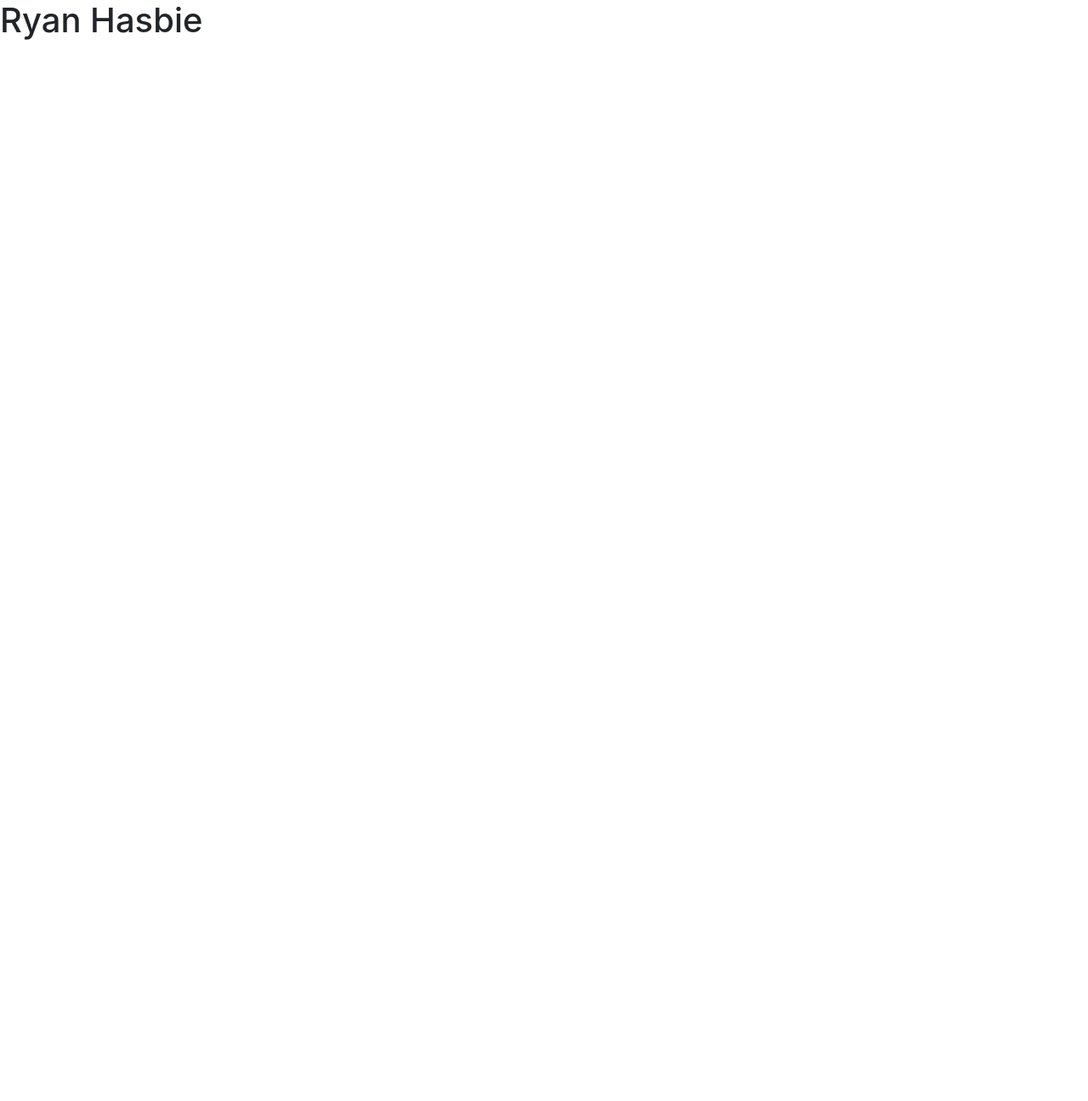
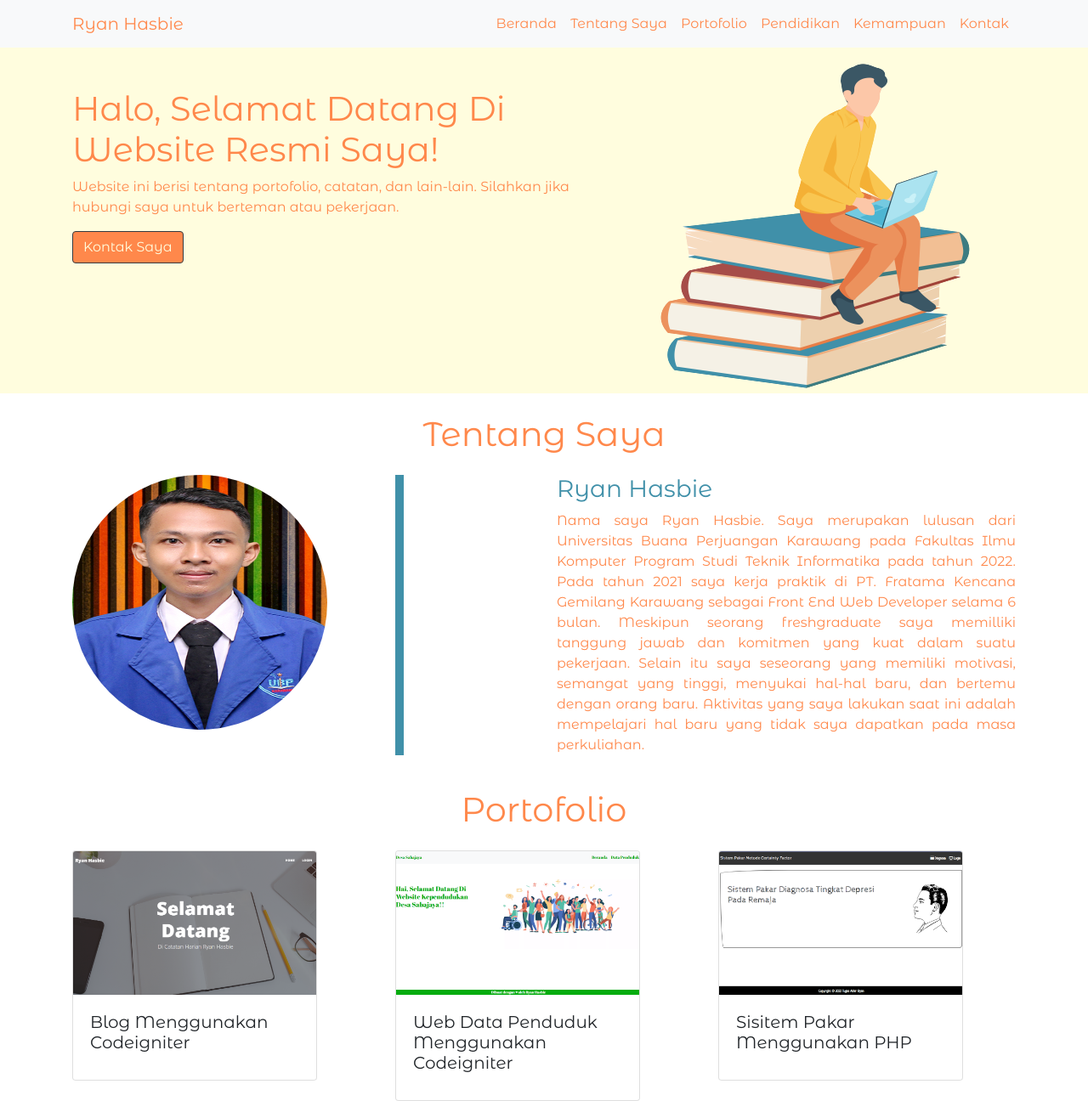
Before and after one commit to ryanhasbie/ryanhasbie.github.io, a plain HTML site: page index.html in a window 1280 px wide. Shown: the whole page at 85% size. Before the commit the page ends 800 px from the top, so only its background shows below. Drawn offline with Linux system fonts and the light colour scheme.

Commit message:
Update Pages

```diff
--- /dev/null
+++ b/assets/css/style.css
@@ -0,0 +1,69 @@
+@media (max-width: 676px) {
+    .tentang-saya .garis {
+        display: none;
+        width: 0px;
+        height: 0px;
+    }
+
+    .tentang-saya img {
+        display: block;
+        margin: auto;
+    }
+
+    .tentang-saya .text {
+        text-align: center;
+    }
+
+    .portofolio .card {
+        margin: 10px auto;
+    }
+}
+
+@font-face {
+    font-family: 'MontserratAlternates';
+    src: url("../libs/fonts/montserrat.otf");
+}
+
+html {
+    scroll-behavior: smooth;
+}
+
+body {
+    font-family: 'MontserratAlternates';
+}
+
+h1 {
+    color: #FF884B;
+}
+
+.navbar .navbar-brand {
+    color: #FF884B;
+}
+
+.navbar .navbar-nav .nav-link {
+    color: #FF884B;
+}
+
+.hero {
+    background-color: #FFFDDE;
+    color: #FF884B;
+}
+
+.hero .btn {
+    background-color: #FF884B;
+    color: #FFFDDE;
+}
+
+.tentang-saya .garis {
+    width: 10px;
+    height: 330px;
+    background-color: #4090a9;
+}
+
+.tentang-saya .text {
+    color: #4090a9;
+}
+
+.tentang-saya p {
+    color: #FF884B;
+}
--- a/index.html
+++ b/index.html
@@ -9,15 +9,122 @@
     <link rel="stylesheet" href="assets/libs/bootstrap/css/bootstrap.min.css">
     <!-- Fontawesome -->
     <link rel="stylesheet" href="assets/libs/fontawesome/css/all.min.css">
+    <!-- Mystyle -->
+    <link rel="stylesheet" href="assets/css/style.css">
 
-    <title>Portfolio | Ryan Hasbie</title>
+    <title>Portofolio | Ryan Hasbie</title>
 </head>
 
 <body>
     <!-- Navbar -->
-    <h1>Ryan Hasbie</h1>
+    <nav class="navbar navbar-expand-lg navbar-light bg-light">
+        <div class="container">
+            <a class="navbar-brand" href="#">Ryan Hasbie</a>
+            <button class="navbar-toggler" type="button" data-toggle="collapse" data-target="#navbarNavAltMarkup"
+                aria-controls="navbarNavAltMarkup" aria-expanded="false" aria-label="Toggle navigation">
+                <span class="navbar-toggler-icon"></span>
+            </button>
+            <div class="collapse navbar-collapse" id="navbarNavAltMarkup">
+                <div class="navbar-nav ml-auto">
+                    <a class="nav-link" href="#">Beranda <span class="sr-only">(current)</span></a>
+                    <a class="nav-link" href="#tentang-saya">Tentang Saya</a>
+                    <a class="nav-link" href="#portofolio">Portofolio</a>
+                    <a class="nav-link" href="#">Pendidikan</a>
+                    <a class="nav-link" href="#">Kemampuan</a>
+                    <a class="nav-link" href="#">Kontak</a>
+                </div>
+            </div>
+        </div>
+    </nav>
     <!-- End Navbar -->
 
+
+    <main>
+        <!-- Heroes Image -->
+        <section class="hero">
+            <div class="container">
+                <div class="row">
+                    <div class="col-md-7 mt-5">
+                        <h1>Halo, Selamat Datang Di Website Resmi Saya!</h1>
+                        <p>Website ini berisi tentang portofolio, catatan, dan lain-lain. Silahkan jika hubungi saya
+                            untuk
+                            berteman atau pekerjaan.</p>
+                        <a href="https://linkedin.com/in/ryanhasbie" class="btn btn-dark">Kontak Saya</a>
+                    </div>
+                    <div class="col-md-5">
+                        <img src="assets/images/hero/heroku.png" alt="Hero Images">
+                    </div>
+                </div>
+            </div>
+        </section>
+        <!-- End Heros Image -->
+        <!-- Tentang-saya -->
+        <section class="tentang-saya" id="tentang-saya">
+            <div class="container">
+                <h1 class="text-center mt-4 mb-4">Tentang Saya</h1>
+                <div class="row">
+                    <div class="col-md-4">
+                        <img src="assets/images/profile/ryan.png" class="rounded-circle" width="300" height="300"
+                            alt="">
+                    </div>
+                    <div class="col-md-2">
+                        <div class="garis"></div>
+                    </div>
+                    <div class="col-md-6 text-justify">
+                        <h3 class="text">Ryan Hasbie</h3>
+                        <p class="">Nama saya Ryan Hasbie. Saya merupakan lulusan dari Universitas Buana Perjuangan
+                            Karawang
+                            pada Fakultas Ilmu Komputer Program Studi Teknik Informatika pada tahun 2022. Pada tahun
+                            2021
+                            saya kerja praktik di PT. Fratama Kencana Gemilang Karawang sebagai Front End Web Developer
+                            selama 6 bulan. Meskipun seorang freshgraduate saya memilliki tanggung jawab dan komitmen
+                            yang
+                            kuat dalam suatu pekerjaan. Selain itu saya seseorang yang memiliki motivasi, semangat yang
+                            tinggi,
+                            menyukai hal-hal baru, dan bertemu dengan orang baru. Aktivitas yang saya lakukan saat ini
+                            adalah
+                            mempelajari hal baru yang tidak saya dapatkan pada masa perkuliahan.</p>
+                    </div>
+                </div>
+            </div>
+        </section>
+        <!-- End Tentang Saya -->
+        <!-- Portofolio -->
+        <section class="portofolio">
+            <div class="container">
+                <h1 class="text-center mt-4 mb-4" id="portofolio">Portofolio</h1>
+                <div class="row">
+                    <div class="col-md-4">
+                        <div class="card" style="width: 18rem;">
+                            <img src="assets/images/portofolio/blog.png" class="card-img-top" alt="...">
+                            <div class="card-body">
+                                <h5 class="card-title">Blog Menggunakan Codeigniter</h5>
+                            </div>
+                        </div>
+                    </div>
+                    <div class="col-md-4">
+                        <div class="card" style="width: 18rem;">
+                            <img src="assets/images/portofolio/desa.png" class="card-img-top" alt="...">
+                            <div class="card-body">
+                                <h5 class="card-title">Web Data Penduduk Menggunakan Codeigniter</h5>
+                            </div>
+                        </div>
+                    </div>
+                    <div class="col-md-4">
+                        <div class="card" style="width: 18rem;">
+                            <img src="assets/images/portofolio/sp.png" class="card-img-top" alt="...">
+                            <div class="card-body">
+                                <h5 class="card-title">Sisitem Pakar Menggunakan PHP</h5>
+                            </div>
+                        </div>
+                    </div>
+                </div>
+            </div>
+        </section>
+        <!-- End Portofolio -->
+    </main>
+    <!-- Myscript -->
+    <script src="assets/js/script.js"></script>
     <script src="assets/libs/jquery/jquery-3.6.1.min.js"></script>
     <script src="assets/libs/bootstrap/js/bootstrap.bundle.min.js"></script>
 </body>
```
Also changed, not shown: assets/images/hero/heroku.png (added), assets/images/portofolio/blog.png (added), assets/images/portofolio/desa.png (added), assets/images/portofolio/sp.png (added), assets/images/profile/ryan.png (added), assets/images/skills/ci.webp (added), assets/images/skills/css.webp (added), assets/images/skills/html.webp (added), assets/images/skills/js.webp (added), assets/images/skills/php.webp (added), assets/images/skills/sql.webp (added), assets/js/script.js (added), assets/libs/fonts/SIL Open Font License.txt (added), assets/libs/fonts/montserrat.otf (added).
